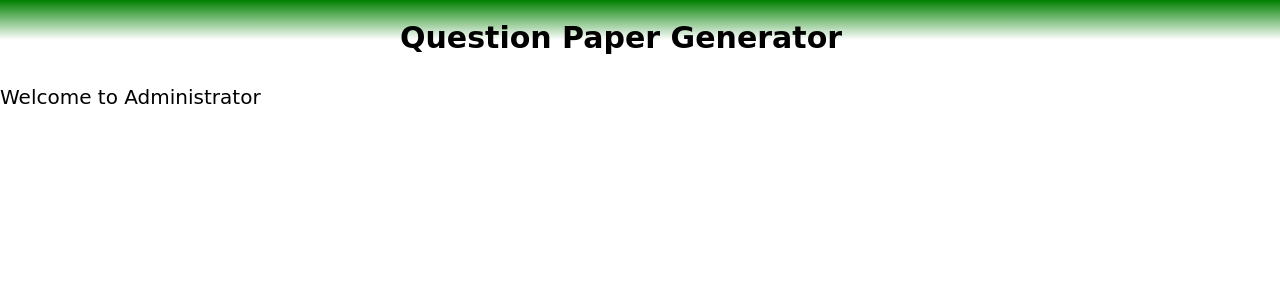
After one commit to amzad78692/Question-Paper-Generator, a PHP site: page /Examdpt.php in a window 1280 px wide. The commit adds this page. Shown: the top 300 px of the page. Run offline with PHP 8.4, Linux system fonts and the light colour scheme.

Commit message:
Nirajchange

```diff
--- a/Admin.php
+++ b/Admin.php
@@ -5,7 +5,7 @@
                   <meta http-equiv="X-UA-Compatible" content="IE=edge">
                   <meta name="viewport" content="width=device-width, initial-scale=1.0">
                   <link rel="stylesheet" href="Admin.css">
-                  <title>Department Login Page</title>
+                  <title>Admin Login Page</title>
 </head>
 <body>
     <div class="container">
--- /dev/null
+++ b/Examdpt.php
@@ -0,0 +1,18 @@
+<!DOCTYPE html>
+<html lang="en">
+<head>
+       <meta charset="UTF-8">
+       <meta http-equiv="X-UA-Compatible" content="IE=edge">
+       <meta name="viewport" content="width=device-width, initial-scale=1.0">
+       <link rel="stylesheet" href="examdept.css">
+       <title>Exam Dept Page</title>
+</head>
+<body>
+    <div class="container">
+        <h1 id="heading">Question Paper Generator</h1>
+        <p id="paragraph">Welcome to Administrator</p>
+
+    </div>
+
+</body>
+</html>
--- /dev/null
+++ b/examdept.css
@@ -0,0 +1,27 @@
+*{
+                  margin: 0;
+                  padding: 0;
+}
+
+.container{
+                  position: absolute;
+                  width: 100%;
+                  height: 40px;
+                  background-image: linear-gradient(green,white);
+
+}
+
+#heading{
+                  margin-left: 400px;
+                  margin-top: 20px;
+                  font-family: 'Lemonada',cursive;
+                  font-size: 30px;
+
+}
+
+#paragraph{
+                  margin-top:30px;
+                  font-size: 20px;
+                  font-family: 'Lemonada',cursive;
+
+}
```
